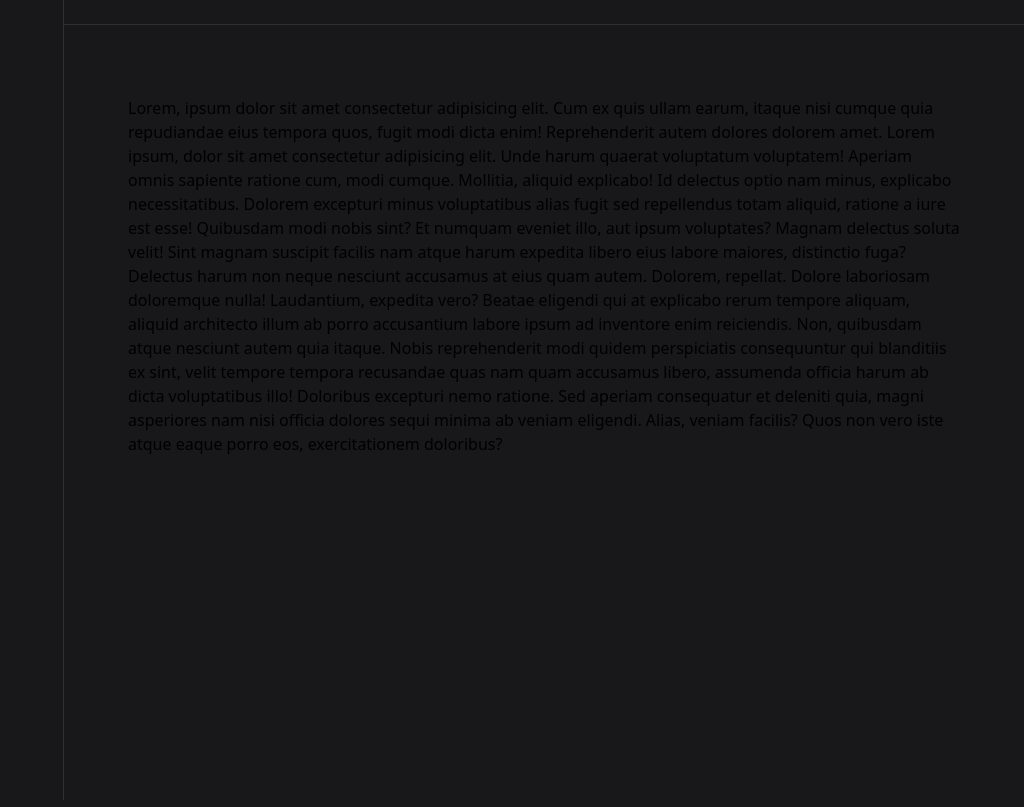
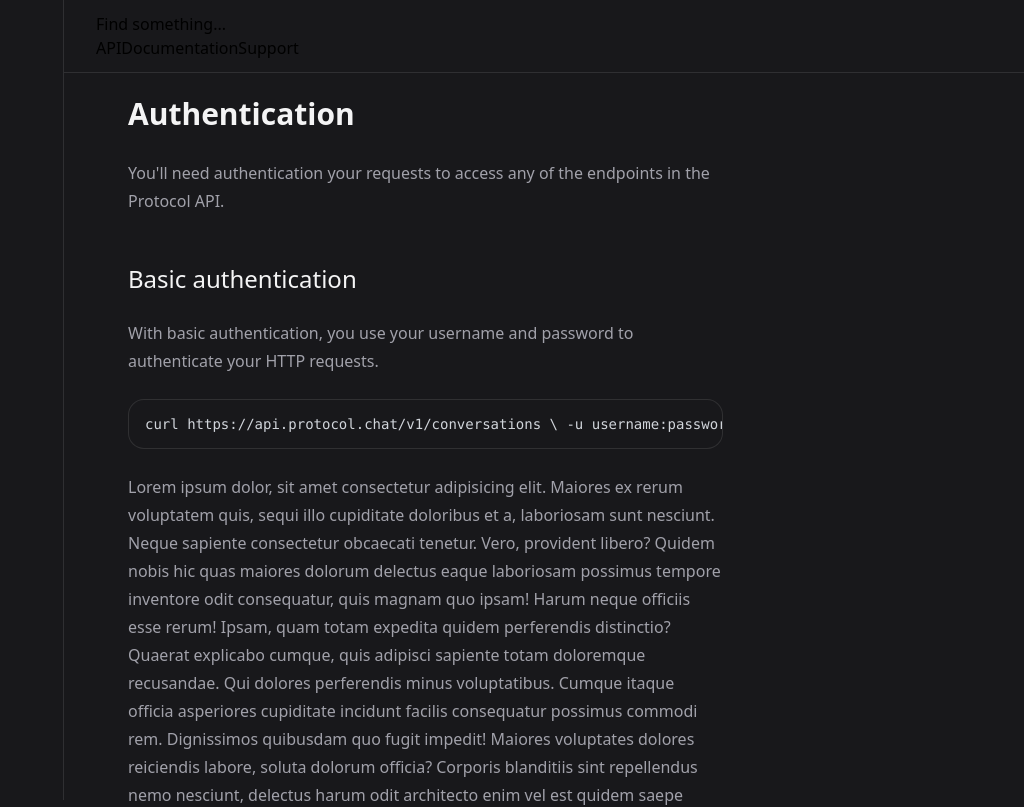
Before and after one commit to ViniciusOliver-stack/Recriando_interfaces_tailwind, a Next.js app in the folder ui-tailwind/: page / in a window 1280 px wide. Shown: the top 807 px of the page, without its empty margins (256-1280 px from the left). Built offline with nearby package versions, Linux system fonts and the light colour scheme.

Commit message:
Add lucide-react

```diff
--- a/ui-tailwind/package.json
+++ b/ui-tailwind/package.json
@@ -15,6 +15,7 @@
     "@types/react-dom": "18.0.11",
     "eslint": "8.37.0",
     "eslint-config-next": "13.2.4",
+    "lucide-react": "^0.129.0",
     "next": "^13.2.4",
     "react": "18.2.0",
     "react-dom": "18.2.0",
--- a/ui-tailwind/src/app/page.tsx
+++ b/ui-tailwind/src/app/page.tsx
@@ -1,14 +1,20 @@
 export default function Home() {
   return (
     <h1 className="color-green">
-      <main>
-        Lorem, ipsum dolor sit amet consectetur adipisicing elit. Cum ex quis ullam earum, itaque nisi cumque quia repudiandae eius tempora quos, fugit modi dicta enim! Reprehenderit autem dolores dolorem amet.
-        Lorem ipsum, dolor sit amet consectetur adipisicing elit. Unde harum quaerat voluptatum voluptatem! Aperiam omnis sapiente ratione cum, modi cumque. Mollitia, aliquid explicabo! Id delectus optio nam minus, explicabo necessitatibus.
-        Dolorem excepturi minus voluptatibus alias fugit sed repellendus totam aliquid, ratione a iure est esse! Quibusdam modi nobis sint? Et numquam eveniet illo, aut ipsum voluptates? Magnam delectus soluta velit!
-        Sint magnam suscipit facilis nam atque harum expedita libero eius labore maiores, distinctio fuga? Delectus harum non neque nesciunt accusamus at eius quam autem. Dolorem, repellat. Dolore laboriosam doloremque nulla!
-        Laudantium, expedita vero? Beatae eligendi qui at explicabo rerum tempore aliquam, aliquid architecto illum ab porro accusantium labore ipsum ad inventore enim reiciendis. Non, quibusdam atque nesciunt autem quia itaque.
-        Nobis reprehenderit modi quidem perspiciatis consequuntur qui blanditiis ex sint, velit tempore tempora recusandae quas nam quam accusamus libero, assumenda officia harum ab dicta voluptatibus illo! Doloribus excepturi nemo ratione.
-        Sed aperiam consequatur et deleniti quia, magni asperiores nam nisi officia dolores sequi minima ab veniam eligendi. Alias, veniam facilis? Quos non vero iste atque eaque porro eos, exercitationem doloribus?
+      <main className="prose prose-invert prose-headings:text-zinc-100 prose-headings:font-semibold prose-h1:text-3xl prose-h2:font-medium prose-p:text-zinc-400 prose-pre:bg-zinc-900 prose-pre:border prose-pre:border-white/10 prose-pre:rounded-2xl prose-a:text-cyan-400 prose-pre:overflow-hidden">
+        <h1 id="authentication">Authentication</h1>
+        <p>You&#39;ll need authentication your requests to access any of the endpoints in the Protocol API.</p>
+        <h2 id="basic-authentication">Basic authentication</h2>
+        <p>With basic authentication, you use your username and password to authenticate your HTTP requests.</p>
+        <pre><code className="language-bash">curl https://api.protocol.chat/v1/conversations \ -u username:password</code></pre>
+
+        <p>
+          Lorem ipsum dolor, sit amet consectetur adipisicing elit. Maiores ex rerum voluptatem quis, sequi illo cupiditate doloribus et a, laboriosam sunt nesciunt. Neque sapiente consectetur obcaecati tenetur. Vero, provident libero?
+          Quidem nobis hic quas maiores dolorum delectus eaque laboriosam possimus tempore inventore odit consequatur, quis magnam quo ipsam! Harum neque officiis esse rerum! Ipsam, quam totam expedita quidem perferendis distinctio?
+          Quaerat explicabo cumque, quis adipisci sapiente totam doloremque recusandae. Qui dolores perferendis minus voluptatibus. Cumque itaque officia asperiores cupiditate incidunt facilis consequatur possimus commodi rem. Dignissimos quibusdam quo fugit impedit!
+          Maiores voluptates dolores reiciendis labore, soluta dolorum officia? Corporis blanditiis sint repellendus nemo nesciunt, delectus harum odit architecto enim vel est quidem saepe quam. Deserunt non dolorum dolore perspiciatis ipsam.
+          Corrupti officiis, molestias magni recusandae quasi iusto similique omnis vel soluta voluptates, hic mollitia magnam eius illum totam neque nihil possimus consequuntur! Veniam eum, iure sequi culpa neque explicabo corporis.
+        </p>
       </main>
     </h1>
   )
--- a/ui-tailwind/src/components/Header.tsx
+++ b/ui-tailwind/src/components/Header.tsx
@@ -1,5 +1,20 @@
+
 export function Header(){
   return(
-    <header className="fixed top-0 left-80 right-0 px-8 py-3 border-b border-white/10"></header>
+    <header className="fixed top-0 left-80 right-0 px-8 py-3 border-b border-white/10">
+      <button>
+        <span>Find something...</span>
+      </button>
+
+      <div>
+        <nav>
+          <a href="#">API</a>
+          <a href="#">Documentation</a>
+          <a href="#">Support</a>
+        </nav>
+
+
+      </div>
+    </header>
   )
 }
```
Also changed, not shown: 1 other file (tests, documents, lock files or other folders).
